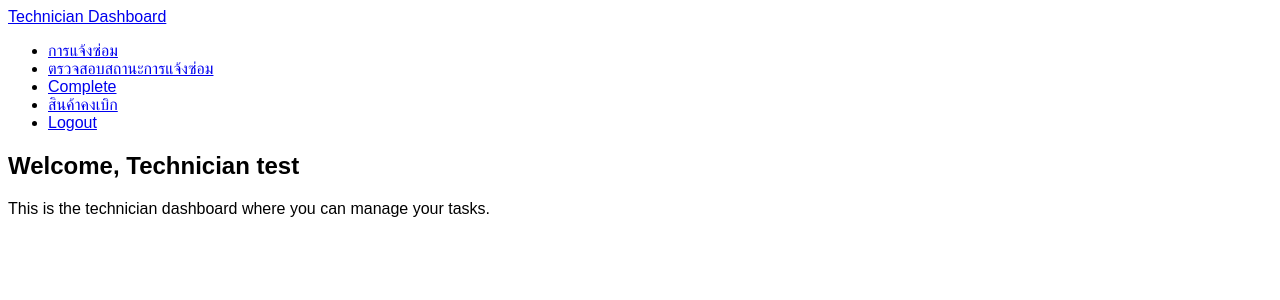
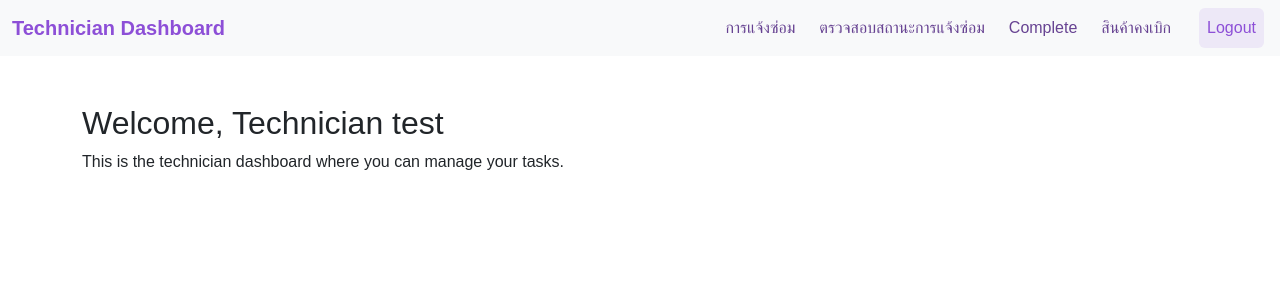
Before and after one commit to TunUsaha/954417, a PHP site: page /technician_dashboard.php in a window 1280 px wide. Shown: the top 300 px of the page. Run offline with PHP 8.4, Linux system fonts and the light colour scheme; a user stored in the database is signed in.

Commit message:
technician dashboard CSS

```diff
--- a/technician_dashboard.php
+++ b/technician_dashboard.php
@@ -12,30 +12,49 @@ if (!isset($_SESSION['id'])) {
     <meta charset="UTF-8">
     <meta name="viewport" content="width=device-width, initial-scale=1.0">
     <title>Technician Dashboard</title>
-    <link rel="stylesheet" href="{{ asset('/style.css') }}" type="text/css">
+    <link href="https://cdn.jsdelivr.net/npm/bootstrap@5.3.0-alpha1/dist/css/bootstrap.min.css" rel="stylesheet">
     <link rel="stylesheet" href="styles.css">
 </head>
 <body>
-    <nav class="navbar navbar-expand-lg navbar-light bg-light">
-        <div class="container-fluid">
-            <a class="navbar-brand" href="#">Technician Dashboard</a>
-            <div class="collapse navbar-collapse">
-                <ul class="navbar-nav ms-auto">
+<nav class="navbar navbar-expand-lg navbar-light User_dashboard">
+    <div class="container-fluid nav-wrapper">
+        <!-- Brand -->
+        <a class="navbar-brand brand-link" href="#">
+            <span class="brand-text">Technician Dashboard</span>
+        </a>
+
+        <!-- Hamburger Button for Mobile -->
+        <button class="navbar-toggler" type="button" data-bs-toggle="collapse" data-bs-target="#navbarContent" aria-controls="navbarContent" aria-expanded="false" aria-label="Toggle navigation">
+            <span class="navbar-toggler-icon"></span>
+        </button>
+
+        <!-- Navigation Items -->
+        <div class="collapse navbar-collapse" id="navbarContent">
+            <ul class="navbar-nav ms-auto nav-list">
                 <li class="nav-item">
-                        <a class="nav-link" href="display_repair_request.php">การแจ้งซ่อม</a>
+                    <a class="nav-link nav-link-tech" href="display_repair_request.php">
+                        <span class="nav-text">การแจ้งซ่อม</span>
+                    </a>
                 </li>
                 <li class="nav-item">
-                        <a class="nav-link" href="view_repair_status.php">ตรวจสอบสถานะการแจ้งซ่อม</a>
+                    <a class="nav-link nav-link-track" href="view_repair_status.php">
+                        <span class="nav-text">ตรวจสอบสถานะการแจ้งซ่อม</span>
+                    </a>
                 </li>
                 <li class="nav-item">
-                        <a class="nav-link" href="topic_repair.php">Complete</a>
+                    <a class="nav-link nav-link-complete" href="topic_repair.php">
+                        <span class="nav-text">Complete</span>
+                    </a>
                 </li>
                 <li class="nav-item">
-                        <a class="nav-link" href="equipment.php">สินค้าคงเบิก</a>
+                    <a class="nav-link nav-link-stock" href="equipment.php">
+                        <span class="nav-text">สินค้าคงเบิก</span>
+                    </a>
                 </li>
-
                 <li class="nav-item">
-                        <a class="nav-link" href="logout.php">Logout</a>
+                    <a class="nav-link nav-link-logout" href="logout.php">
+                        <span class="nav-text">Logout</span>
+                    </a>
                 </li>
             </ul>
         </div>
@@ -47,7 +66,6 @@ if (!isset($_SESSION['id'])) {
     <p>This is the technician dashboard where you can manage your tasks.</p>
 </div>
 
-
     <script src="https://cdn.jsdelivr.net/npm/bootstrap@5.3.0-alpha1/dist/js/bootstrap.bundle.min.js"></script>
 </body>
 </html>
--- a/user_dashboard.php
+++ b/user_dashboard.php
@@ -15,7 +15,6 @@ include 'db_connect.php';
     <meta charset="UTF-8">
     <meta name="viewport" content="width=device-width, initial-scale=1.0">
     <title>User Dashboard</title>
-
     <link href="https://cdn.jsdelivr.net/npm/bootstrap@5.3.0-alpha1/dist/css/bootstrap.min.css" rel="stylesheet">
     <link rel="stylesheet" href="styles.css">
 </head>
@@ -82,7 +81,7 @@ include 'db_connect.php';
             <div class="item" style="--position: 7"><img src="images/7.jpg" alt=""></div>
             <div class="item" style="--position: 8"><img src="images/8.jpg" alt=""></div>
             <div class="item" style="--position: 9"><img src="images/9.jpg" alt=""></div>
-            <div class="item" style="--position: 10"><img src="images/10.jpg" alt=""></div>
+            <div class="item" style="--position: 10"><img src="images/dragon_10.jpg" alt=""></div>
         </div>
     </div>
 </body>
```
Lines whose indentation alone changed are shown as unchanged.
